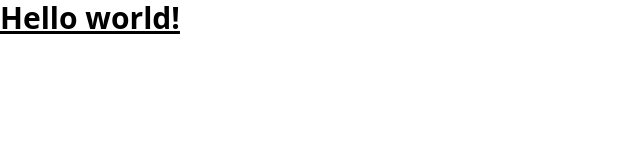
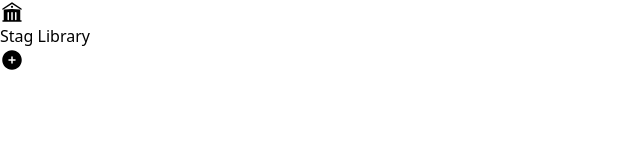
Before and after one commit to BobStanlee/Library, a website: page public/index.html in a window 1280 px wide. Shown: the whole page, without its empty margins (0-640 px from the left). Drawn offline with Linux system fonts and the light colour scheme.

Commit message:
Added Html structure for header

```diff
--- a/public/index.html
+++ b/public/index.html
@@ -6,9 +6,23 @@
   <link href="./output.css" rel="stylesheet">
 </head>
 <body>
-  <h1 class="text-3xl font-bold underline">
-    Hello world!
-  </h1>
+  <div><!-- Container -->
+    <header>
+        <div><!--Logo goes here-->
+            <svg xmlns="http://www.w3.org/2000/svg" viewBox="0 0 24 24" fill="currentColor" class="w-6 h-6"><!--Logo img-->
+                <path d="M11.584 2.376a.75.75 0 0 1 .832 0l9 6a.75.75 0 1 1-.832 1.248L12 3.901 3.416 9.624a.75.75 0 0 1-.832-1.248l9-6Z" />
+                <path fill-rule="evenodd" d="M20.25 10.332v9.918H21a.75.75 0 0 1 0 1.5H3a.75.75 0 0 1 0-1.5h.75v-9.918a.75.75 0 0 1 .634-.74A49.109 49.109 0 0 1 12 9c2.59 0 5.134.202 7.616.592a.75.75 0 0 1 .634.74Zm-7.5 2.418a.75.75 0 0 0-1.5 0v6.75a.75.75 0 0 0 1.5 0v-6.75Zm3-.75a.75.75 0 0 1 .75.75v6.75a.75.75 0 0 1-1.5 0v-6.75a.75.75 0 0 1 .75-.75ZM9 12.75a.75.75 0 0 0-1.5 0v6.75a.75.75 0 0 0 1.5 0v-6.75Z" clip-rule="evenodd" />
+                <path d="M12 7.875a1.125 1.125 0 1 0 0-2.25 1.125 1.125 0 0 0 0 2.25Z" />
+            </svg>
+            <h1>Stag Library</h1><!-- Logo text -->
+        </div>
+        <div><!-- Add btn -->
+            <svg xmlns="http://www.w3.org/2000/svg" viewBox="0 0 24 24" fill="currentColor" class="w-6 h-6">
+                <path fill-rule="evenodd" d="M12 2.25c-5.385 0-9.75 4.365-9.75 9.75s4.365 9.75 9.75 9.75 9.75-4.365 9.75-9.75S17.385 2.25 12 2.25ZM12.75 9a.75.75 0 0 0-1.5 0v2.25H9a.75.75 0 0 0 0 1.5h2.25V15a.75.75 0 0 0 1.5 0v-2.25H15a.75.75 0 0 0 0-1.5h-2.25V9Z" clip-rule="evenodd" />
+            </svg>
+        </div>
+    </header>
+  </div>
   <script src="./index.js"></script>
 </body>
 </html>
```
Also changed, not shown: public/output.css.
